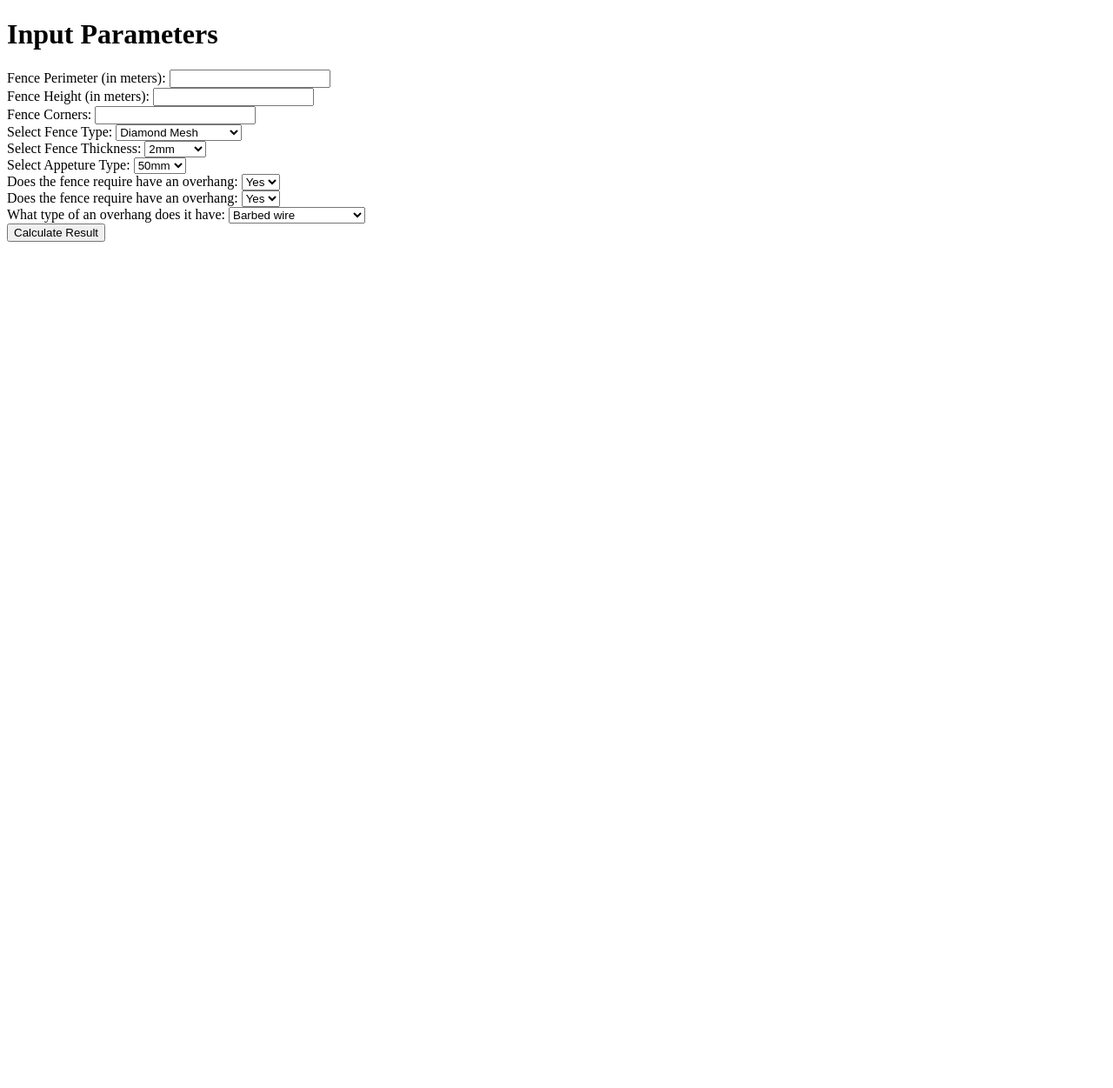
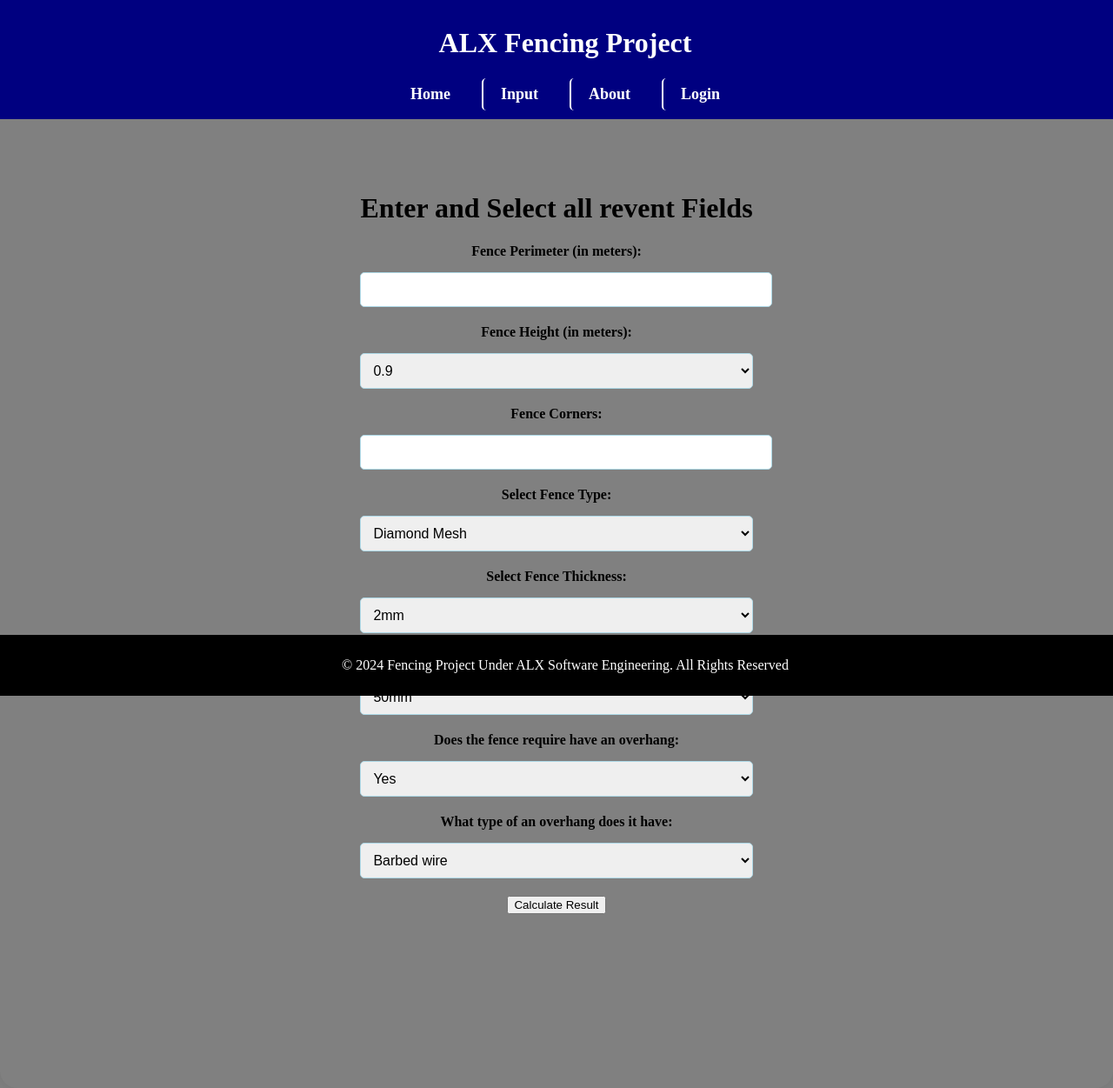
Before and after one commit to NigelT97/FenceLineEstimator-ALX_Backend_Project, a Flask app: page /input in a window 1280 px wide. Shown: the whole page at 87% size. Before the commit the page ends 278 px from the top, so only its background shows below. Run offline with Flask 3, Linux system fonts and the light colour scheme.

Commit message:
second commit after html design

```diff
--- a/app/routes.py
+++ b/app/routes.py
@@ -21,17 +21,27 @@ def input_form():
         fence_overhang_request = request.form.get('fence_overhang_request')
         fence_overhang_type = request.form.get('fence_overhang_type')
 
+        # Convert inputs into correct data types
+        fence_perimeter = float(fence_perimeter.strip())
+        perimeter_corners = float(perimeter_corners.strip())
+        fence_height = str(fence_height)
+        fence_type = str(fence_type)
+        fence_wire_thickness = str(fence_wire_thickness)
+        fence_appeture = str(fence_appeture)
+        fence_overhang_request = str(fence_overhang_request)
+        fence_overhang_type = str(fence_overhang_type)
+
         # Perform Calculations
         fence_result = calculated_estimate(fence_perimeter, fence_height, perimeter_corners, fence_type,fence_wire_thickness, fence_appeture, fence_overhang_request, fence_overhang_type)
 
         # Redirect to the results page, passing the result
-        return redirect(url_for('fence_result', fence_result=fence_result))
+        return render_template('results.html', fence_result=fence_result)
     return render_template('input_form.html')
 
 @app.route('/results')
 def results():
     # Get the result from the query parameters
-    fence_result = request.args.get('result')
+    fence_result = request.args.get('fence_result')
 
     # Render the results page and display the result
     return render_template('results.html', fence_result=fence_result)
--- /dev/null
+++ b/app/static/css/footer.css
@@ -0,0 +1,11 @@
+.footer
+{
+    background-color: black;
+    color: white;
+    text-align: center;
+    padding: 10px;
+    position: fixed;
+    bottom: 0;
+    width: 100%;
+    left: 0;
+}
--- /dev/null
+++ b/app/static/css/header.css
@@ -0,0 +1,37 @@
+/* Header Styles */
+.header {
+    background-color: navy;
+    color: white;
+    padding: 10px;
+    text-align: center;
+    width: 100%;
+    position: fixed;
+    top: 0;
+    left: 0;
+    z-index: 1000;
+}
+
+.nav-links {
+    display: inline-flex;
+    gap: 20px;
+}
+
+.nav-links a {
+    color: white;
+    text-decoration: none;
+    font-size: 18px;
+    font-weight: bold;
+    padding: 8px 16px;
+    border-radius: 5px;
+    transition: color 0.3s ease, transform 0.3s ease;
+}
+
+.nav-links a:not(:first-child) {
+    border-left: 2px solid white;
+    padding-left: 20px;
+}
+
+.nav-links a:hover {
+    color: lightblue;
+    transform: scale(1.2);
+}
--- /dev/null
+++ b/app/static/css/inputsheets.css
@@ -0,0 +1,42 @@
+body {
+    margin: 0;
+    padding: 0;
+    padding-top: 100px;
+    padding-bottom: 100px;
+    display: flex;
+    flex-direction: column;
+    width: 100%;
+    background: grey;
+    border-radius: 20px;
+    box-shadow: 0 0 15px rgba(0, 0, 0, 0.1);
+    flex: 1;
+    justify-content: center;
+    align-items: center;
+    text-align: center;
+
+}
+
+.container {
+    margin: 0 auto;
+    padding:100px 20px 100px;
+}
+
+.form-group {
+    margin-bottom: 20px;
+    display: block;
+}
+
+label {
+    display: block;
+    margin-bottom: 10px;
+    font-weight: bold;
+}
+
+input, select {
+    width: 100%;
+    padding: 10px;
+    font-size: 16px;
+    border: 1px solid lightblue;
+    border-radius: 5px;
+    margin-top: 5px;
+}s
--- a/app/templates/input_form.html
+++ b/app/templates/input_form.html
@@ -4,63 +4,103 @@
 <head>
     <meta charset="utf-8" />
     <title>Input Form</title>
+    <link rel="stylesheet" href="{{ url_for('static', filename='css/header.css') }}" />
+    <link rel="stylesheet" href="{{ url_for('static', filename='css/footer.css') }}" />
+    <link rel="stylesheet" href="{{ url_for('static', filename='css/inputsheets.css') }}" />
 </head>
 <body>
-    <h1>Input Parameters</h1>
+    <div class="header">
+        <h1>ALX Fencing Project</h1>
+        <nav class="nav-links">
+            <a href="{{ url_for('index') }}">Home</a>
+            <a href="{{ url_for('input_form') }}">Input</a>
+            <a href="#">About</a>
+            <a href="#">Login</a>
+        </nav>
+    </div>
+
+    <div class="container">
+        <h1>Enter and Select all revent Fields</h1>
         <form action="{{ url_for('input_form') }}" method="POST">
+            <div class="form-group">
                 <label for="fence_perimeter"> Fence Perimeter (in meters):</label>
-        <input type="text" id="fence_perimeter" name=" fence_perimeter" required /><br />
+                <input type="text" id="fence_perimeter" name="fence_perimeter" required /><br />
+            </div>
 
+            <div class="form-group">
                 <label for="fence_height"> Fence Height (in meters):</label>
-        <input type="text" id="fence_height" name=" fence_height" required /><br />
+                <select id="fence_height" name="fence_height" required>
+                    <option value="H09">0.9</option>
+                    <option value="H12">1.2</option>
+                    <option value="H15">1.5</option>
+                    <option value="H18">1.8</option>
+                    <option value="H21">2.1</option>
+                    <option value="H24">2.4</option>
+                    <option value="H27">2.7</option>
+                    <option value="H30">3.0</option>
+                </select><br />
+            </div>
 
-        <label for="fence_corners"> Fence Corners:</label>
-        <input type="text" id="fence_corner" name=" fence_corner" required /><br />
+            <div class="form-group">
+                <label for="perimeter_corners"> Fence Corners:</label>
+                <input type="text" id="perimeter_corners" name="perimeter_corners" required /><br />
+            </div>
 
+            <div class="form-group">
                 <label for="fence_type"> Select Fence Type:</label>
-        <select id="fence_type" name=" fence_type" required>
+                <select id="fence_type" name="fence_type" required>
                     <option value="diamond mesh">Diamond Mesh</option>
                     <option value="field fence">Field Fence</option>
                     <option value="Barbed wire">Barbed Wire</option>
                     <option value="Welded Mesh">Welded Mesh</option>
-            <option value="anti-climp wire-wall">Anti-Climb Wire-Wall</option>
+                    <option value="anti-climb wire-wall">Anti-Climb Wire-Wall</option>
                 </select><br />
+            </div>
 
+            <div class="form-group">
                 <label for="fence_wire_thickness"> Select Fence Thickness:</label>
-        <select id="fence_wire_thickness" name=" fence_wire_thickness" required>
+                <select id="fence_wire_thickness" name="fence_wire_thickness" required>
                     <option value="L">2mm</option>
                     <option value="M">2.5mm</option>
                     <option value="H">3.15mm</option>
                     <option value="HX">4mm</option>
                 </select><br />
+            </div>
 
+            <div class="form-group">
                 <label for="fence_appeture"> Select Appeture Type:</label>
-        <select id="fence_appeture" name=" fence_appeture" required>
+                <select id="fence_appeture" name="fence_appeture" required>
                     <option value="small">50mm</option>
                     <option value="moderate_small">65mm</option>
                     <option value="standard">75mm</option>
                 </select><br />
+            </div>
 
+            <div class="form-group">
                 <label for="fence_overhang_request"> Does the fence require have an overhang:</label>
-        <select id="fence_overhang_request" name=" fence_overhang_request" required>
+                <select id="fence_overhang_request" name="fence_overhang_request" required>
                     <option value="Y">Yes</option>
                     <option value="N">No</option>
                 </select><br />
+            </div>
 
-        <label for="fence_overhang_request"> Does the fence require have an overhang:</label>
-        <select id="fence_overhang_request" name=" fence_overhang_request" required>
-            <option value="Y">Yes</option>
-            <option value="N">No</option>
-        </select><br />
-
+            <div class="form-group">
                 <label for="fence_overhang_type"> What type of an overhang does it have:</label>
-        <select id="fence_overhang_type" name=" fence_overhang_type" required>
+                <select id="fence_overhang_type" name="fence_overhang_type" required>
                     <option value="BWL">Barbed wire</option>
                     <option value="FWRW">Flat-wrap Razor Wire</option>
                     <option value="CRW">Concertina Razor Wire</option>
+                    <option value="ELTRIC">Electric Wire</option>
                 </select><br />
+            </div>
 
             <button type="submit">Calculate Result</button>
         </form>
+    </div>
+
+
+    <div class="footer">
+        <p>&copy; 2024 Fencing Project Under ALX Software Engineering. All Rights Reserved</p>
+    </div>
 </body>
 </html>
```
Also changed, not shown: app/logic.py (+133 -5 lines), app/static/css/indexsheets.css (added, +35 -0 lines), app/static/js/ResultTab.js (added, +17 -0 lines), app/templates/index.html (+24 -7 lines), app/templates/results.html (+35 -4 lines). Lines whose indentation alone changed are shown as unchanged.
